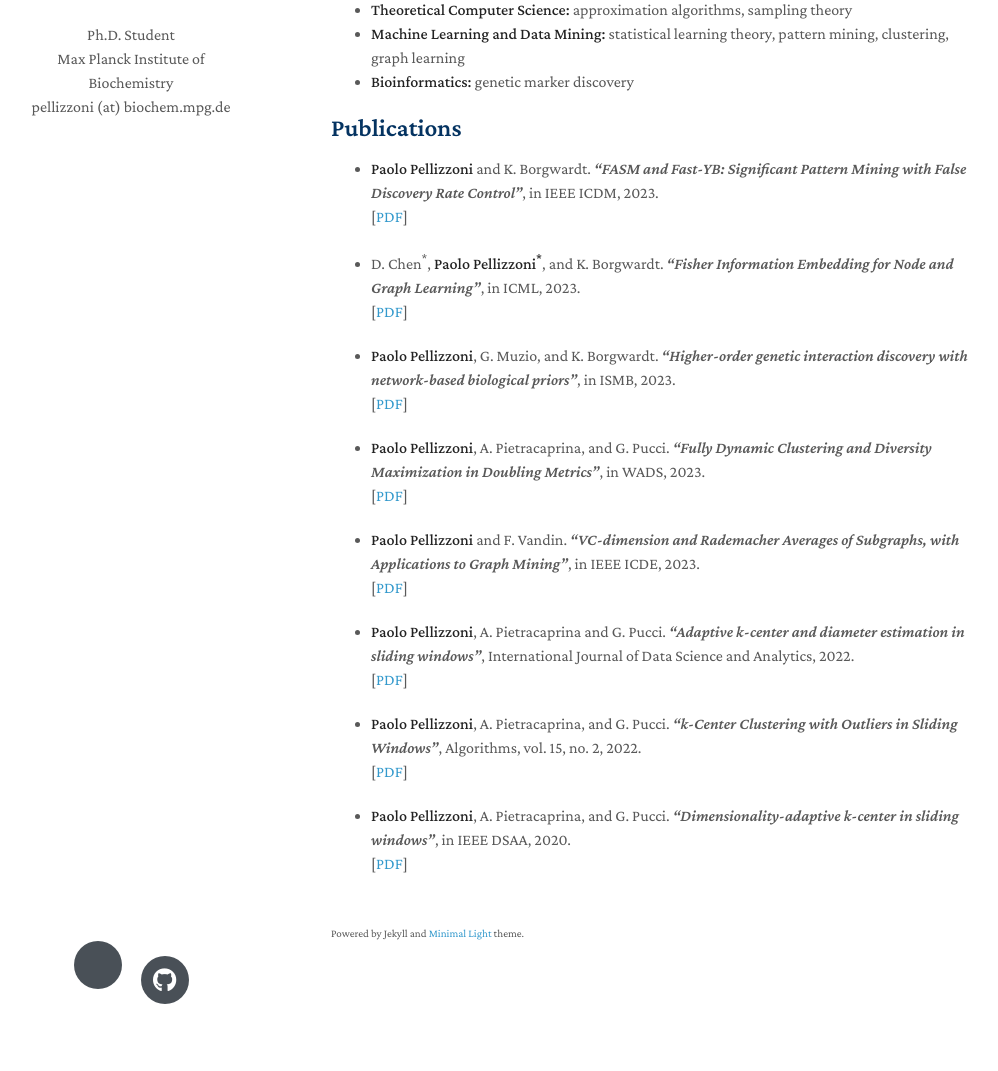
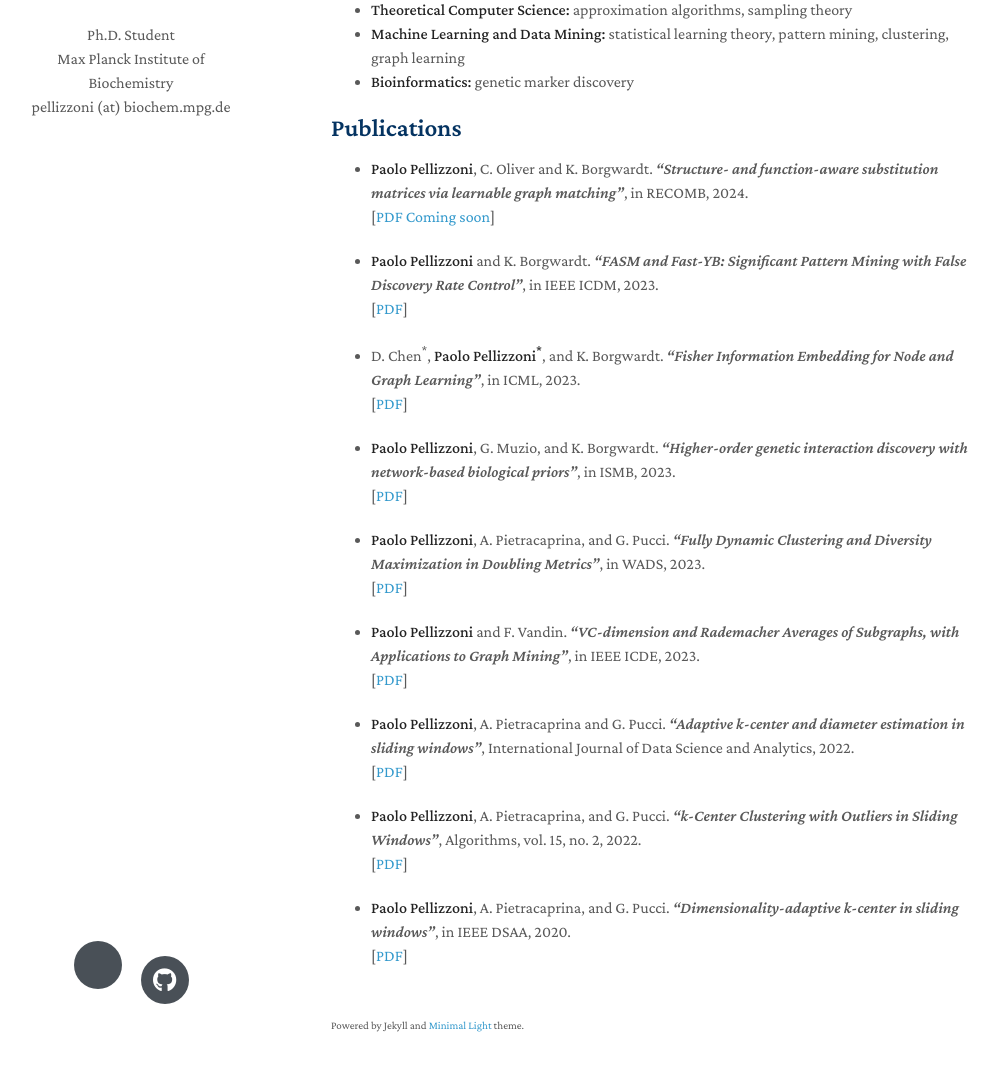
Before and after one commit to PaoloPellizzoni/paolopellizzoni.github.io, a Jekyll site: the page built from index.md, in a window 1280 px wide and 1327 px high. Shown: the part 221-1292 px from the top of the window, without its empty margins (139-1137 px from the left). Built offline with Jekyll 4.4.1, drawn with Linux system fonts in a browser that asks for light colours; nearby versions of some CDN libraries; a style sheet for code colours, icons or effects is not loaded; our own code applies the rules of GitHub Pages for plain Markdown files.

Commit message:
Update index.md

```diff
--- a/index.md
+++ b/index.md
@@ -15,9 +15,12 @@ I am a Ph.D. student in computer science at the Max Planck Institute of Biochemi
 
 ## Publications
 
+- **Paolo Pellizzoni**, C. Oliver and K. Borgwardt. _"Structure- and function-aware substitution matrices via learnable graph matching"_, in RECOMB, 2024. <br>
+  [[PDF Coming soon]()]
+
 - **Paolo Pellizzoni** and K. Borgwardt. _"FASM and Fast-YB: Significant Pattern Mining with False
 Discovery Rate Control"_, in IEEE ICDM, 2023. <br>
-  [[PDF]()]
+  [[PDF](https://www.computer.org/csdl/proceedings-article/icdm/2023/078800b265/1Ui3jN3iC2I)]
 
 - D. Chen<sup>\*</sup>, **Paolo Pellizzoni<sup>\*</sup>**, and K. Borgwardt. _“Fisher Information Embedding for Node and
 Graph Learning”_, in ICML, 2023. <br>
```
